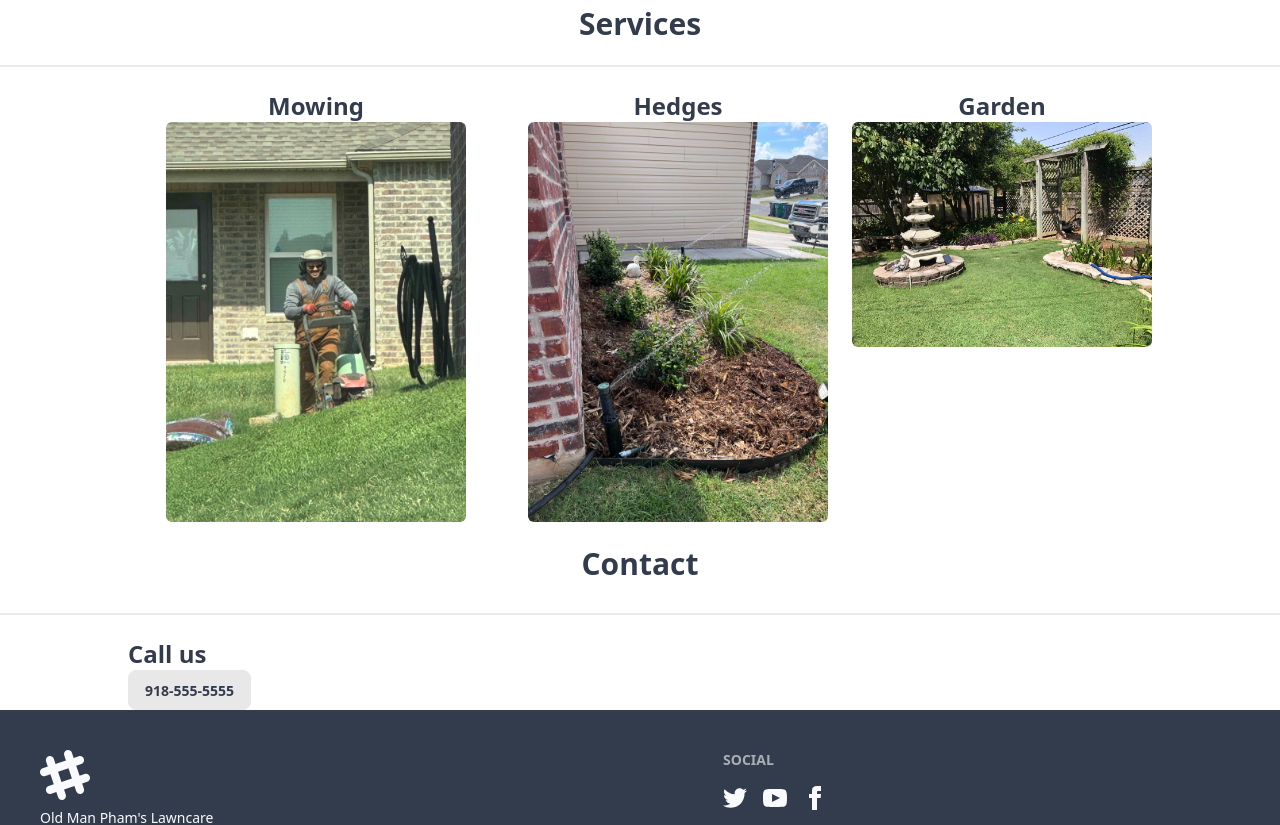
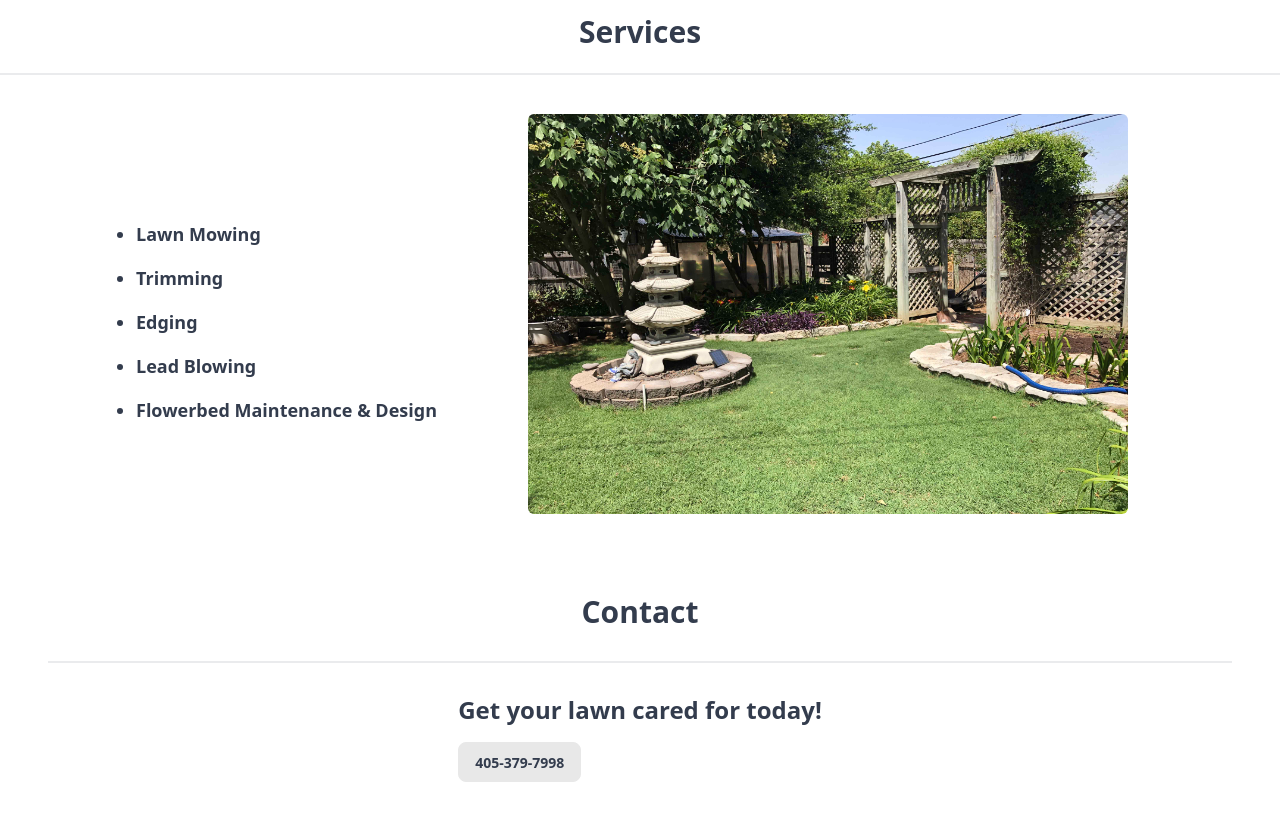
Before and after one commit to Jacksonbond11/OldManPhams, a React (Vite) app: page / in a window 1280 px wide. Shown: the part 973-1798 px from the top of the page. Built offline with nearby package versions, Linux system fonts and the light colour scheme.

Commit message:
Updating services and contact and footer

```diff
--- a/src/Components/Contact.jsx
+++ b/src/Components/Contact.jsx
@@ -2,16 +2,20 @@ import React from "react";
 
 const Contact = () => {
   return (
-    <div>
+    <div className="p-12">
       <h1 className="text-3xl font-bold m-auto text-center mt-6 mb-6">
         Contact
       </h1>
       <div className="divider"></div>
-      <div className="max-w-5xl m-auto">
-        <h2 className="font-bold text-2xl">Call us</h2>
-        <a href="tel:918-555-5555">
-          <button className="btn">918-555-5555</button>
-        </a>
+      <div className="max-w-5xl m-auto flex justify-center">
+        <div className="flex-col items-center">
+          <h2 className="font-bold text-2xl mt-2">
+            Get your lawn cared for today!
+          </h2>
+          <a href="tel:405-379-7998" className="">
+            <button className="btn mt-4">405-379-7998</button>
+          </a>
+        </div>
       </div>
     </div>
   );
--- a/src/Components/Footer.jsx
+++ b/src/Components/Footer.jsx
@@ -21,7 +21,7 @@ const Footer = () => {
           Providing lawncare services since 2025
         </p>
       </aside>
-      <nav>
+      {/* <nav>
         <h6 className="footer-title">Social</h6>
         <div className="grid grid-flow-col gap-4">
           <a>
@@ -58,7 +58,7 @@ const Footer = () => {
             </svg>
           </a>
         </div>
-      </nav>
+      </nav> */}
     </footer>
   );
 };
--- a/src/Components/Services.jsx
+++ b/src/Components/Services.jsx
@@ -2,40 +2,24 @@ import React from "react";
 
 const Services = () => {
   return (
-    <div>
+    <div className="mt-2">
       <h1 className="text-3xl font-bold m-auto text-center">Services</h1>
       <div className="divider"></div>
-      <div className="md:flex justify-around gap-6 text-center max-w-5xl m-auto">
-        <div className="m-auto">
-          <h2 className="font-bold text-2xl">Mowing</h2>
-          <img
-            src="mowing.jpg"
-            alt="Image"
-            width="300px"
-            height="200px"
-            className="rounded-md m-auto"
-          />
+      <div className="md:flex justify-content-between max-w-5xl m-auto mt-6 p-2 items-center text-center md:text-left">
+        <div className="md:m-0 mt-2 text-lg">
+          <ul className="list-disc font-bold">
+            <li className="mt-4">Lawn Mowing</li>
+            <li className="mt-4">Trimming</li>
+            <li className="mt-4">Edging</li>
+            <li className="mt-4">Lead Blowing</li>
+            <li className="mt-4">Flowerbed Maintenance & Design</li>
+          </ul>
         </div>
-        <div className="">
-          <h2 className="font-bold text-2xl">Hedges</h2>
-          <img
-            src="hedges.jpg"
-            alt="Image"
-            width="300px"
-            height="200px"
-            className="rounded-md m-auto"
-          />
-        </div>
-        <div className="">
-          <h2 className="font-bold text-2xl">Garden</h2>
-          <img
-            src="garden.jpg"
-            alt="Image"
-            width="300px"
-            height="200px"
-            className="rounded-md m-auto"
-          />
-        </div>
+        <img
+          src="garden.jpg"
+          alt="A garden"
+          className="md:mr-4 rounded-md m-auto w-[300px] h-[200px] md:w-[600px] md:h-[400px]"
+        />
       </div>
     </div>
   );
```
